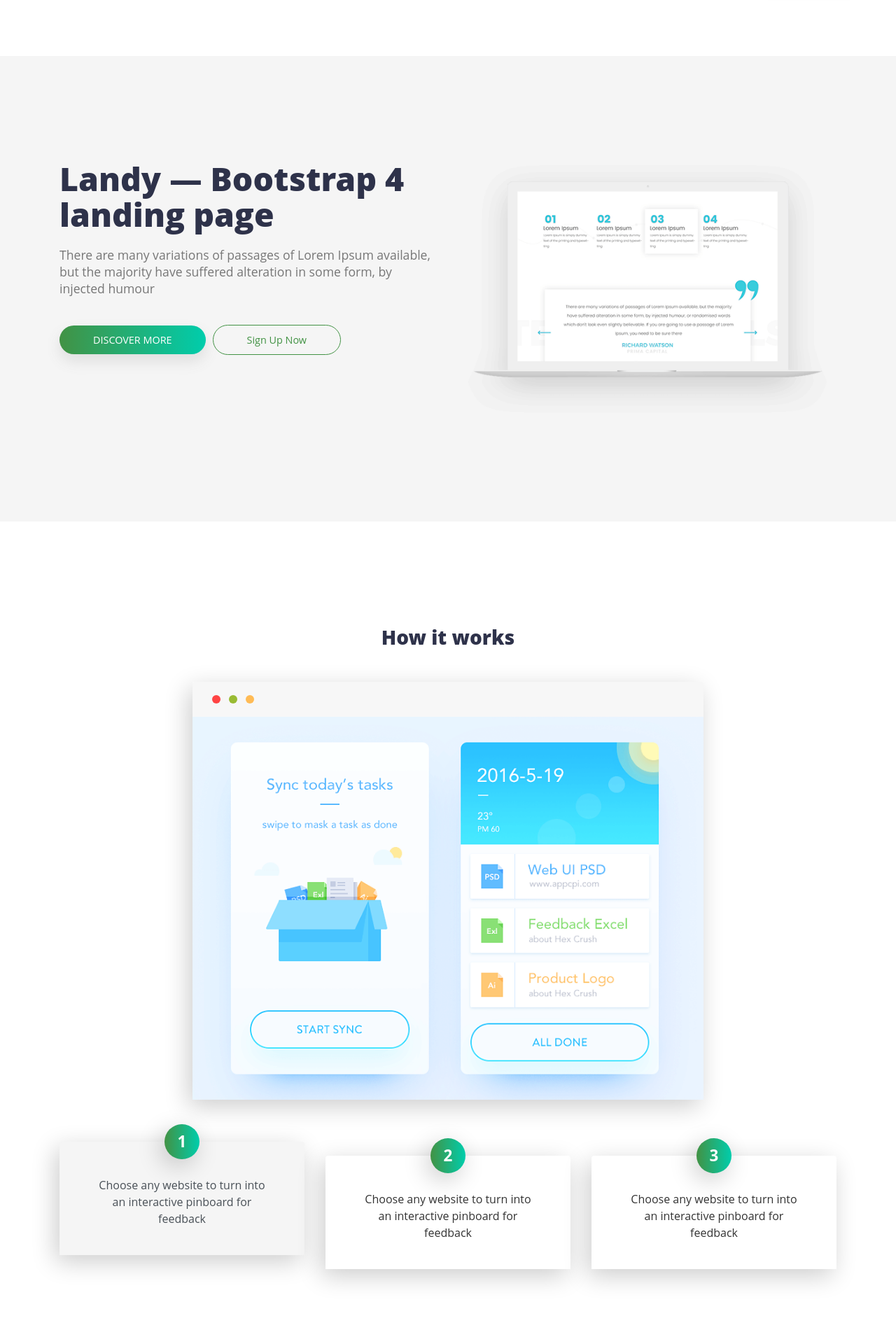
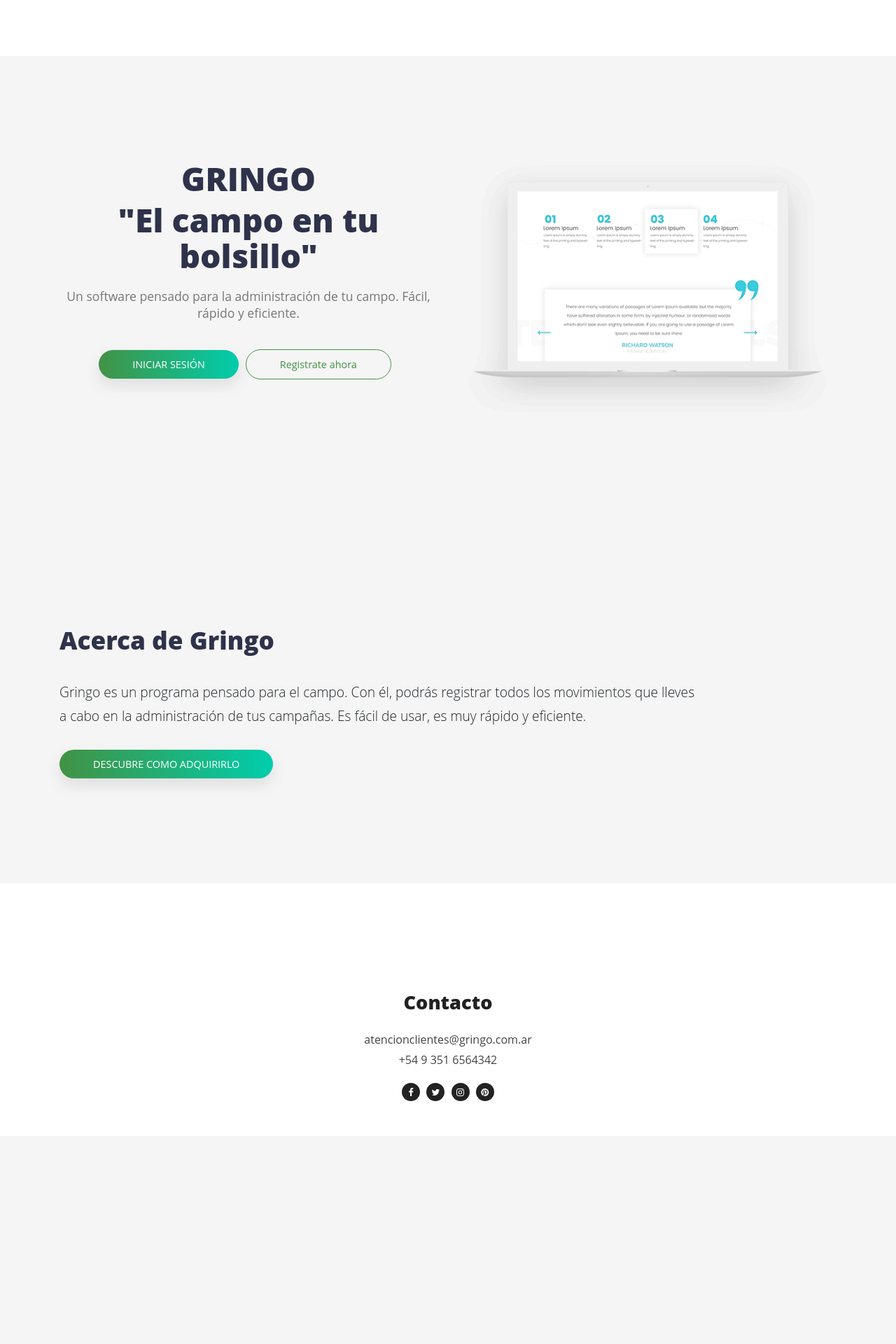
Before and after one commit to tecnicatura-villa-el-libertador/gringo, a Django app: page / in a window 1280 px wide. Shown: the top 1920 px of the page at 70% size. After the commit the page ends 1573 px from the top, so only its background shows below. Run offline with Django 3.2, Linux system fonts and the light colour scheme; some libraries are stand-ins or nearby versions.

Commit message:
Se crea el home

```diff
--- a/stock/templates/stock/landing.html
+++ b/stock/templates/stock/landing.html
@@ -36,13 +36,12 @@
         <button type="button" data-toggle="collapse" data-target="#navbarSupportedContent" aria-controls="navbarSupportedContent" aria-expanded="false" aria-label="Toggle navigation" class="navbar-toggler navbar-toggler-right"><span></span><span></span><span></span></button>
         <div id="navbarSupportedContent" class="collapse navbar-collapse">
           <ul class="navbar-nav ml-auto align-items-start align-items-lg-center">
-            <li class="nav-item"><a href="#about-us" class="nav-link link-scroll">About Us</a></li>
-            <li class="nav-item"><a href="#features" class="nav-link link-scroll">Features</a></li>
-            <li class="nav-item"><a href="#testimonials" class="nav-link link-scroll">Testimonials</a></li>
-            <li class="nav-item"><a href="text.html" class="nav-link">Text Page</a></li>
+            <li class="nav-item"><a href="#about-us" class="nav-link link-scroll">Sobre Gringo</a></li>
+            <li class="nav-item"><a href="#testimonials" class="nav-link link-scroll">Testimonios</a></li>
+            {% comment %} <li class="nav-item"><a href="text.html" class="nav-link">Text Page</a></li> {% endcomment %}
           </ul>
           <div class="navbar-text">
-            <!-- Button trigger modal--><a href="#" data-toggle="modal" data-target="#exampleModal" class="btn btn-primary navbar-btn btn-shadow btn-gradient">Sign Up</a>
+            <!-- Button trigger modal--><a href="#" data-toggle="modal" data-target="#exampleModal" class="btn btn-primary navbar-btn btn-shadow btn-gradient">Iniciar Sesión</a>
           </div>
         </div>
       </nav>
@@ -80,16 +79,18 @@
     <section id="hero" class="hero hero-home bg-gray">
       <div class="container">
         <div class="row d-flex">
-          <div class="col-lg-6 text order-2 order-lg-1">
-            <h1>Landy &mdash; Bootstrap&nbsp;4 landing page</h1>
-            <p class="hero-text">There are many variations of passages of Lorem Ipsum available, but the majority have suffered alteration in some form, by injected humour</p>
-            <div class="CTA"><a href="#features" class="btn btn-primary btn-shadow btn-gradient link-scroll">Discover More</a><a href="#" class="btn btn-outline-primary">Sign Up Now</a></div>
+          <div class="text-center col-lg-6 text order-2 order-lg-1">
+            <h1>GRINGO</h1>
+            <h1>"El campo en tu bolsillo"</h1>
+            <p class="hero-text">Un software pensado para la administración de tu campo. Fácil,
+            rápido y eficiente.</p>
+            <div class="CTA"><a href="#features" class="btn btn-primary btn-shadow btn-gradient link-scroll">Iniciar Sesión</a><a href="#" class="btn btn-outline-primary">Registrate ahora </a></div>
           </div>
           <div class="col-lg-6 order-1 order-lg-2"><img src="{% static "img/Macbook.png" %}" alt="..." class="img-fluid"></div>
         </div>
       </div>
     </section>
-    <section id="browser" class="browser">
+    {% comment %}<section id="browser" class="browser">
       <div class="container">
         <div class="row d-flex justify-content-center">
           <div class="col-lg-8 text-center">
@@ -111,16 +112,16 @@
           </div>
         </div>
       </div>
-    </section>
+    </section>{% endcomment %}
     <section id="about-us" class="about-us bg-gray">
       <div class="container">
-        <h2>About Us</h2>
+        <h2>Acerca de Gringo</h2>
         <div class="row">
-          <p class="lead col-lg-10">There are many variations of passages of Lorem Ipsum available, but the majority have suffered alteration in some form, by injected humour, or randomised words which don't look even slightly believable. If you are going to use a passage of Lorem Ipsum, you need to be sure there isn't anything embarrassing hidden in the middle of text. or randomised words which don't look even slightly believable. </p>
-        </div><a href="#" class="btn btn-primary btn-shadow btn-gradient">Discover More</a>
+          <p class="lead col-lg-10">Gringo es un programa pensado para el campo. Con él, podrás registrar todos los movimientos que lleves a cabo en la administración de tus campañas. Es fácil de usar, es muy rápido y eficiente.</p>
+        </div><a href="#" class="btn btn-primary btn-shadow btn-gradient">Descubre como adquirirlo</a>
       </div>
     </section>
-    <section id="features" class="features">
+    {% comment %}<section id="features" class="features">
       <div class="container">
         <div class="row d-flex align-items-center">
           <div class="text col-lg-6 order-2 order-lg-1">
@@ -248,7 +249,7 @@
             </div>
           </form>
         </div>
-      </div>
+      </div>{% endcomment %}
     </section>
     <div id="scrollTop">
       <div class="d-flex align-items-center justify-content-end"><i class="fa fa-long-arrow-up"></i>To Top</div>
@@ -256,19 +257,19 @@
     <footer class="main-footer">
       <div class="container">
         <div class="row">
-          <div class="col-lg-3 col-md-6"><a href="#" class="brand">Landy</a>
+          <div class="text-center col-lg-12 col-md-12 offset-lg-12 offset-md-12"><a href="#" class="brand">Contacto</a>
             <ul class="contact-info list-unstyled">
-              <li><a href="mailto:sales@landy.com">Sales@Landy.com</a></li>
-              <li><a href="tel:123456789">+00 123 456 789</a></li>
+              <li><a href="atencionclientes@gringo.com.ar">atencionclientes@gringo.com.ar</a></li>
+              <li><a href="tel:3516564342">+54 9 351 6564342</a></li>
             </ul>
             <ul class="social-icons list-inline">
               <li class="list-inline-item"><a href="#" target="_blank" title="Facebook"><i class="fa fa-facebook"></i></a></li>
               <li class="list-inline-item"><a href="#" target="_blank" title="Twitter"><i class="fa fa-twitter"></i></a></li>
               <li class="list-inline-item"><a href="#" target="_blank" title="Instagram"><i class="fa fa-instagram"></i></a></li>
               <li class="list-inline-item"><a href="#" target="_blank" title="Pinterest"><i class="fa fa-pinterest"></i></a></li>
-            </ul>
+             </ul>
           </div>
-          <div class="col-lg-3 col-md-6">
+          {% comment %} <div class="col-lg-3 col-md-6">
             <h5>Selected Cases</h5>
             <ul class="links list-unstyled">
               <li> <a href="#">Guess Conntect</a></li>
@@ -300,15 +301,15 @@
       <div class="copyrights">
         <div class="container">
           <div class="row">
-            <div class="col-md-7">
-              <p>&copy; 2017 Landy.com. All rights reserved.                        </p>
+            <div class="text-center col-lg-6 col-md-6 offset-lg-6 offset-md-6">
+             <p>&copy; 2018 gringo.com Todos los derechos reservados</p>
             </div>
             <div class="col-md-5 text-right">
               <p>Template By <a href="https://bootstrapious.com/" class="external">Bootstrapious</a>  </p>
               <!-- Please do not remove the backlink to Bootstrapious unless you support us at http://bootstrapious.com/donate. It is part of the license conditions. Thanks for understanding :) -->
             </div>
           </div>
-        </div>
+        </div>{% endcomment %}
       </div>
     </footer>
     <!-- Javascript files-->
```
